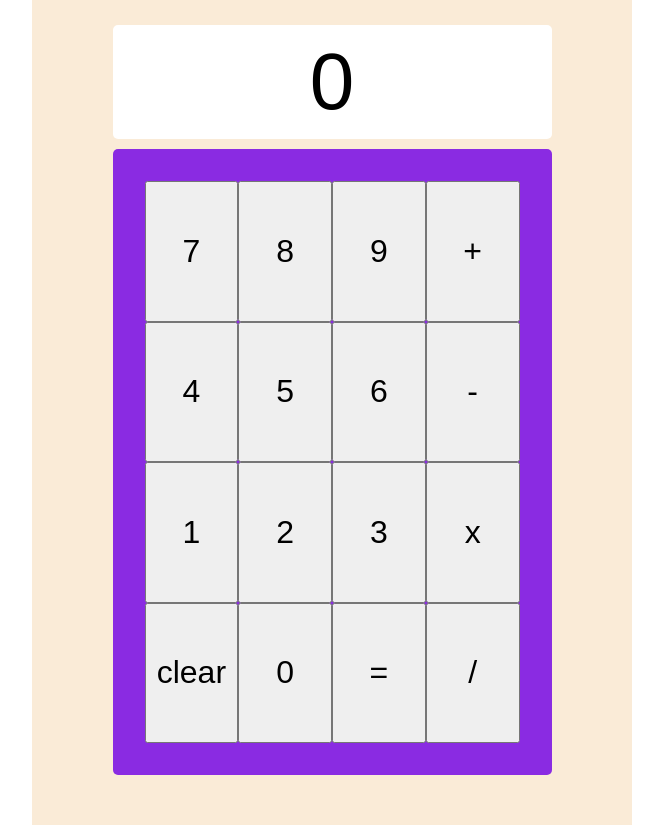
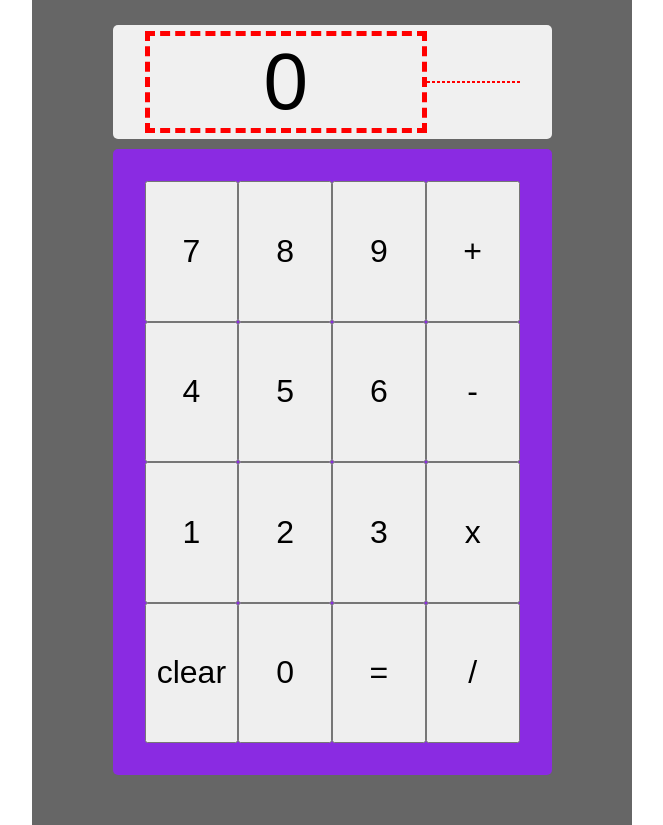
Before and after one commit to charlie-fitzgerald/Calculator, a plain HTML site: page index.html in a window 1280 px wide. Shown: the whole page, without its empty margins (308-971 px from the left). Drawn offline with Linux system fonts and the light colour scheme; a web font is replaced by a local one.

Commit message:
Change background color. Fix display alignment

```diff
--- a/style.css
+++ b/style.css
@@ -11,7 +11,7 @@ body {
 }
 
 .container {
-    background-color: antiquewhite;
+    background-color: #666;
     height: 750px;
     width: 500px;
     display: flex;
@@ -24,7 +24,7 @@ body {
 .display {
     width: 75%;
     border-radius: 5px;
-    background-color: white;
+    background-color: rgba(255,255,255, 90%);
     display: flex;
     justify-content: center;
     align-items: center;
@@ -35,16 +35,19 @@ body {
     font-size: 5rem;
 }
 
-.displayValue {
+#displayValue {
     width: 75%;
     text-align: center;
-    flex-grow: 1;
+    border: 5px dashed red;
 }
 
-.operatorValue {
-    align-self: flex-end;
-    margin-left: 0 auto;
-    flex-grow: 1;
+#operatorDisplay {
+    width: 25%;
+    margin-left: auto;
+    border: 1px dashed red;
+    display: flex;
+    justify-content: center;
+    align-items: center;
 }
 
 .calculator {
```
